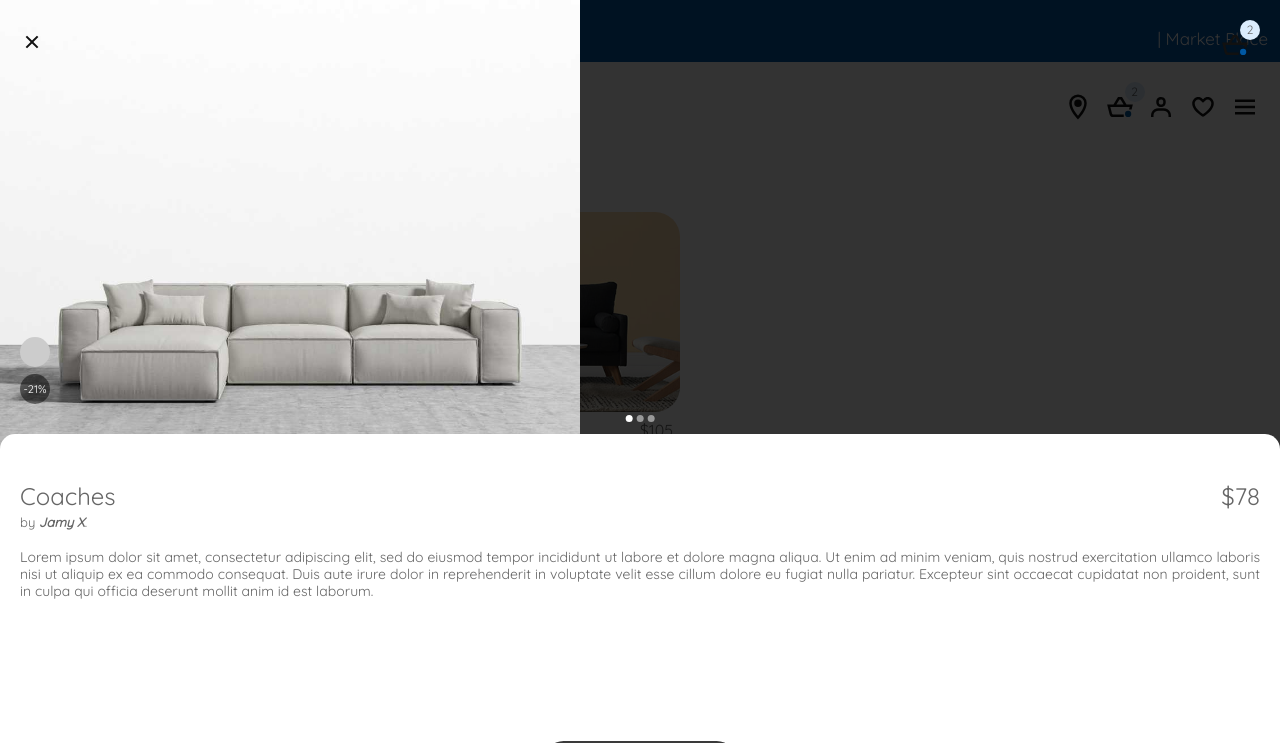
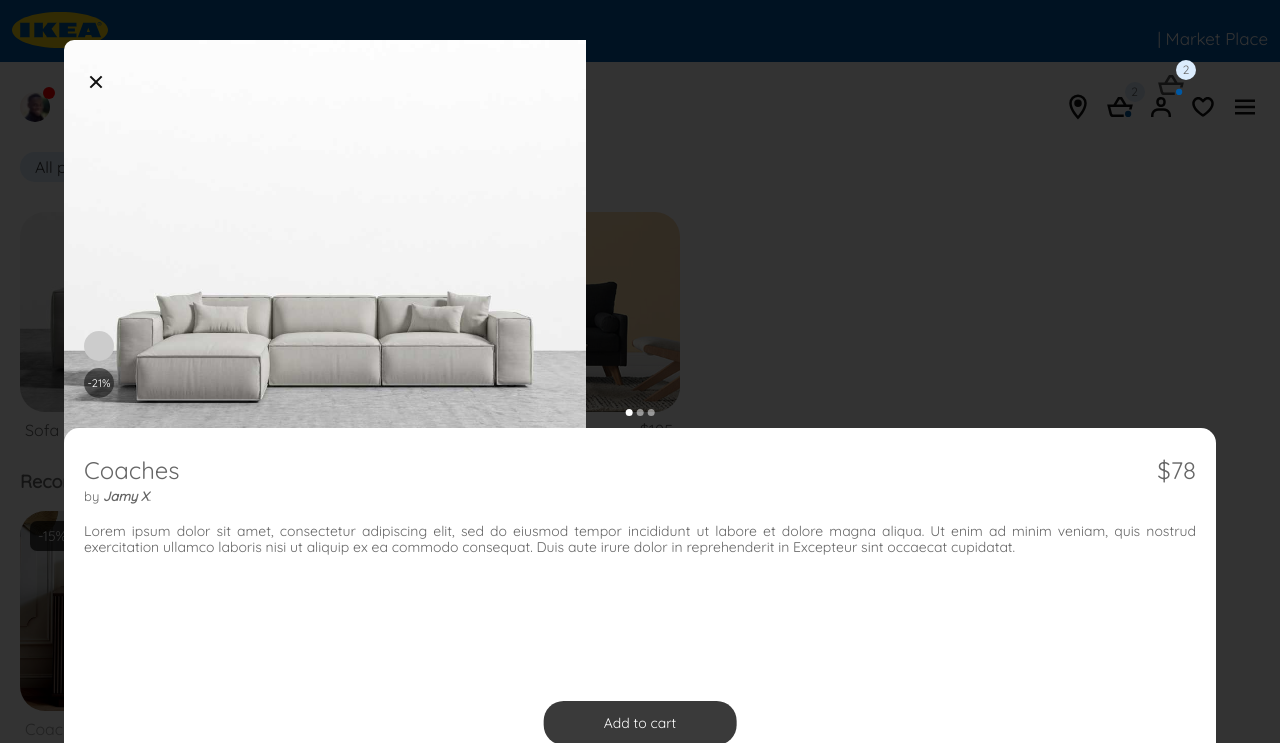
Before and after one commit to ikamyx/IKEA, a plain HTML site: page homePage.html in a window 1280 px wide. Both pictures are taken after a click on the link 120 px from the left and 312 px from the top of the page. Shown: the top 743 px of the page. Drawn offline with Linux system fonts and the light colour scheme; a web font is replaced by a local one.

Commit message:
commit03

```diff
--- a/css/homePage.css
+++ b/css/homePage.css
@@ -375,16 +375,21 @@ body.productExpand {
 
 body.productExpand #productDetail {
     display: block;
-    width: 100%;
-    height: 100%;
+    border-radius: 20px;
+    width: 90%;
+    height: 90%;
     position: fixed;
     z-index: 3;
+    top: 5%;
+    left: 5%;
 }
 
 #productDetail #slideShow {
     position: absolute;
     width: 100%;
     height: 58%;
+    overflow: hidden;
+    border-radius: 10px 10px 0 0;
 }
 
 #productDetail #slideShow img {
@@ -399,6 +404,7 @@ body.productExpand #productDetail {
     width: 100%;
     height: 42%;
     background-color: #fff;
+    border-radius: 0 0 10px 10px;
 }
 
 #productDetail #detailInfo:before {
@@ -438,6 +444,10 @@ body.productExpand #productDetail {
     text-align: justify;
     margin-top: 20px;
     line-height: 1.2;
+}
+
+#detailInfo > div {
+    margin-top: -20px;
 }
 
 #productDetail .add {
--- a/homePage.html
+++ b/homePage.html
@@ -46,11 +46,13 @@
                 </ul>
             </div>
             <div id="detailInfo">
-                <span class="price">$78</span>
+                <div>
+                    <span class="price">$78</span>
                 <h2>Coaches
                     <span>by <span>Jamy X</span>.</span>
                 </h2>
-                <p>Lorem ipsum dolor sit amet, consectetur adipiscing elit, sed do eiusmod tempor incididunt ut labore et dolore magna aliqua. Ut enim ad minim veniam, quis nostrud exercitation ullamco laboris nisi ut aliquip ex ea commodo consequat. Duis aute irure dolor in reprehenderit in voluptate velit esse cillum dolore eu fugiat nulla pariatur. Excepteur sint occaecat cupidatat non proident, sunt in culpa qui officia deserunt mollit anim id est laborum.</p>
+                <p>Lorem ipsum dolor sit amet, consectetur adipiscing elit, sed do eiusmod tempor incididunt ut labore et dolore magna aliqua. Ut enim ad minim veniam, quis nostrud exercitation ullamco laboris nisi ut aliquip ex ea commodo consequat. Duis aute irure dolor in reprehenderit in Excepteur sint occaecat cupidatat.</p>
+                </div>
                 <a href="" class="add">Add to cart</a>
             </div>
         </section>
```
Also changed, not shown: img/prod1_.jpg (added).
